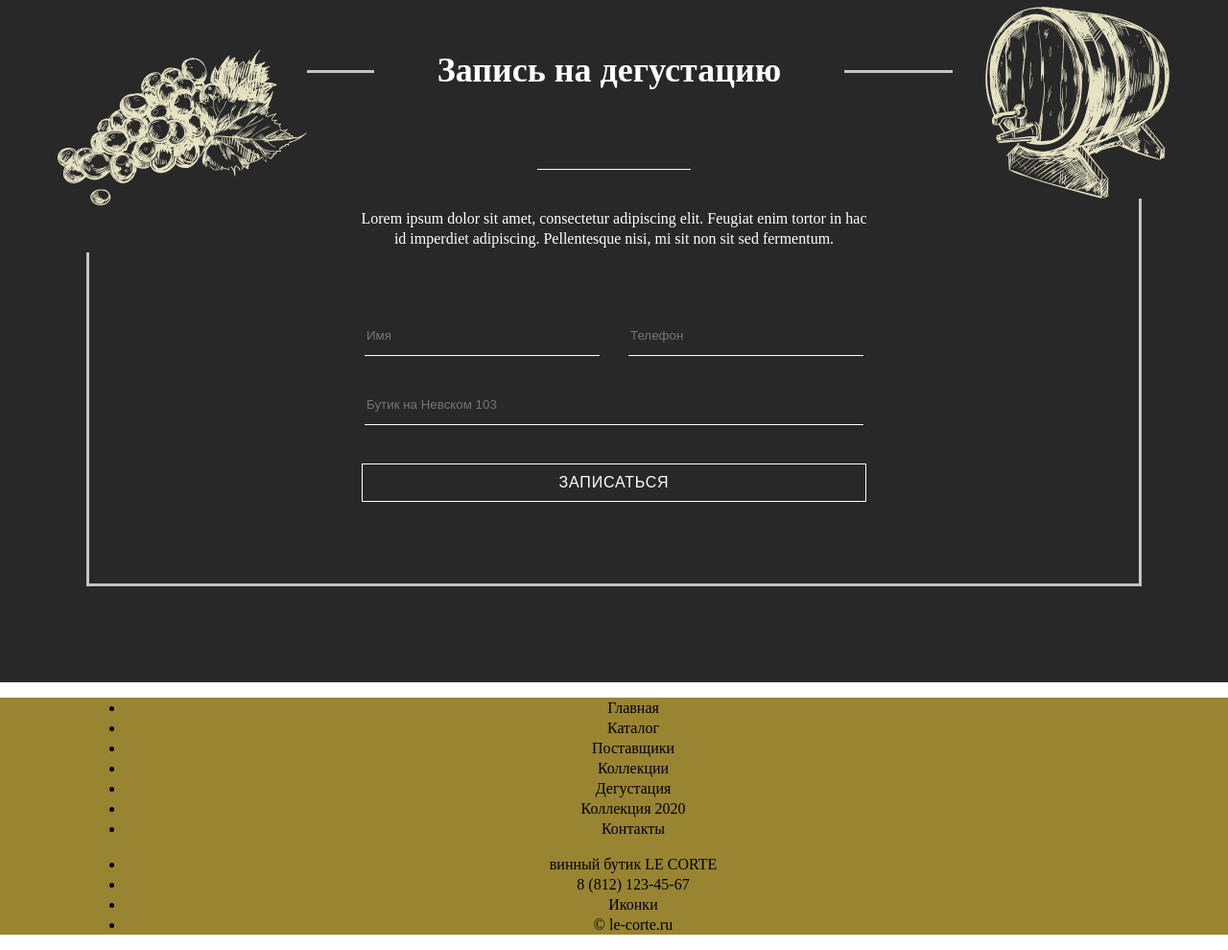
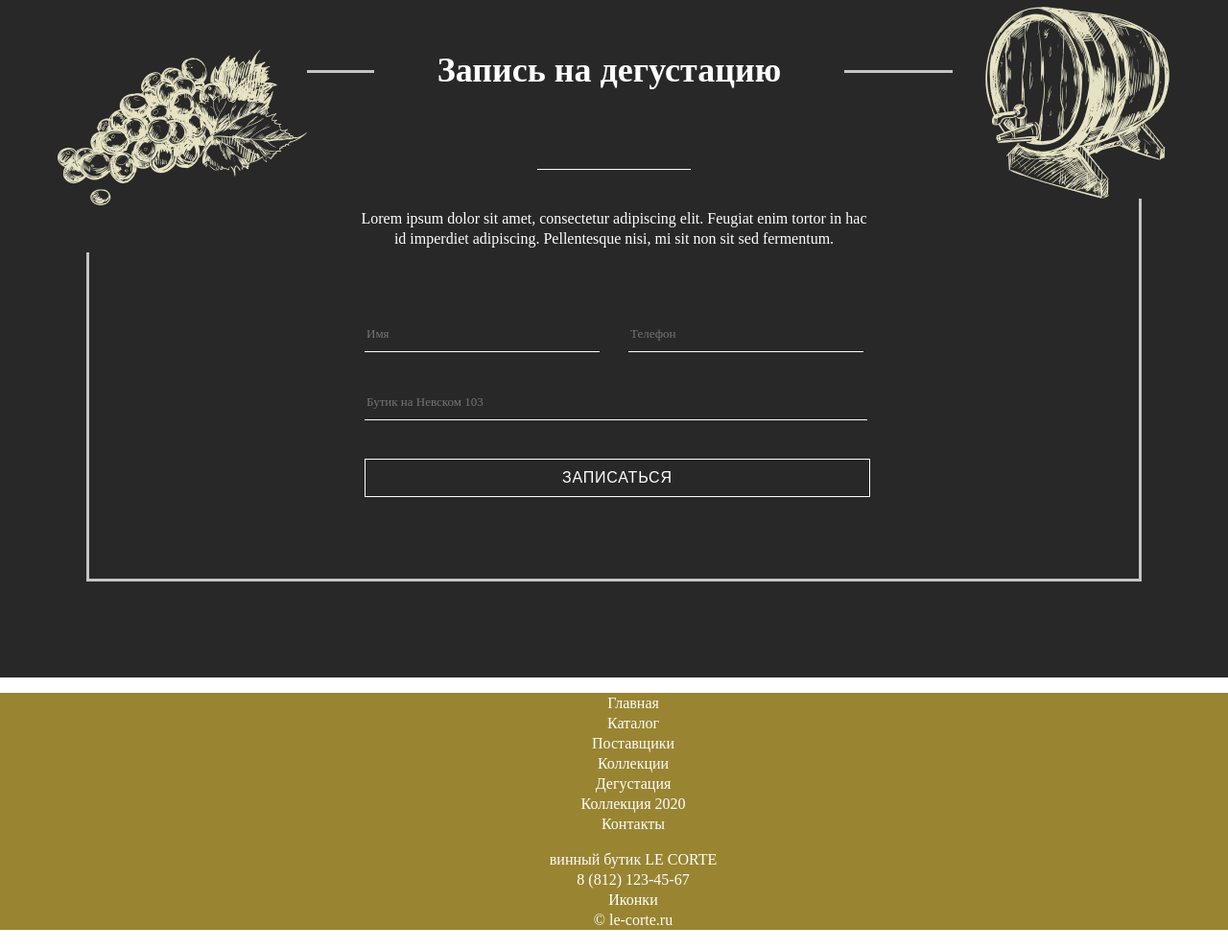
Before and after one commit to Dashazxcvbnm/wine, a website: page app/projectWinePige/WinePage.html in a window 1280 px wide. Shown: the part 2721-3711 px from the top of the page at 96% size. Drawn offline with Linux system fonts and the light colour scheme.

Commit message:
Внесены правки четвёртой секции

```diff
--- a/app/projectWinePige/WinePage.html
+++ b/app/projectWinePige/WinePage.html
@@ -40,7 +40,7 @@
         <section class="section section--second">
             <div class="content-container">
                 <div class="content-container__wrapper">
-            <h1 class="section-title section--second-title">
+            <h1 class="section__title section--second-title">
                 Лучший вкус, это вкус долголетнего вина
             </h1>
             <div class="border-line"></div>
@@ -89,15 +89,15 @@
                     </ul>
                     <ul class="text-list__items">
                         <li class="text-list__item-right">
-                            <span class="subtitle-text"><b>Colli Euganei Bianco Ca' Lustra 1980</b></span>
+                            <span class="subtitle-text">Colli Euganei Bianco Ca' Lustra 1980</span>
                             Красочная бутылка вина из Марселя
                         </li>
                         <li class="text-list__item-right">
-                            <span class="subtitle-text"><b>Colli Euganei Bianco Ca' Lustra 1980</b></span>
+                            <span class="subtitle-text">Colli Euganei Bianco Ca' Lustra 1980</span>
                             Красочная бутылка вина из Марселя
                         </li>
                         <li class="text-list__item-right">
-                            <span class="subtitle-text"><b>Colli Euganei Bianco Ca' Lustra 1980</b></span>
+                            <span class="subtitle-text">Colli Euganei Bianco Ca' Lustra 1980</span>
                             Красочная бутылка вина из Марселя
                         </li>
                     </ul>
@@ -125,11 +125,11 @@
         <section class="section section--fourth">
             <div class="content-container">
                   <div class="content-container__wrapper--section-fourth">
-                    <div><h1 class="section-title section--fourth-title">
+                    <div><h1 class="section__title section--fourth-title">
                     Запись на дегустацию
                     </h1></div>
-                    <div class="section-fourth-img"><img src="./Image/SectionFourthImgLeft.png"></div>
-                    <div class="section-fourth-img"><img src="./Image/SectionFourthImgRight.png"></div>
+                    <div class="section-fourth__img"><img src="./Image/SectionFourthImgLeft.png"></div>
+                    <div class="section-fourth__img"><img src="./Image/SectionFourthImgRight.png"></div>
                   </div>
                 <div class="content-container__wrapper">
                 <div class="border-line"></div>
@@ -138,39 +138,38 @@
                 Feugiat enim tortor in hac id imperdiet adipiscing.
                 Pellentesque nisi, mi sit non sit sed fermentum.
             </div>
-            <ul class="input-list__items">
-                <div class="input-name">
-                <li class="input-list__item"><input class="input-list__item--style" type="text" placeholder="Имя"></li>
-                <li class="input-list__item"><input class="input-list__item--style" type="text" placeholder="Телефон"></li></div>
-                <li class="input-list__item"><input class="input-list__item--style" type="text" placeholder="Бутик на Невском 103"></li>
-            </ul>
-            <button class="input-items__controls-button">записаться</button>
+            <form class="forms-input" action="" method="">
+              <div class="forms-input__wrapper">
+                <input class="form-input" type="text" placeholder="Имя">
+                <input class="form-input" type="tel" placeholder="Телефон">
+              </div>
+                <input class="form-input" type="text" placeholder="Бутик на Невском 103">
+                <button class="button">записаться</button>
+            </form>
                 </div>
             </div>
         </section>
 
         <footer class="footer">
             <div class="content-container">
-            <nav">
-                <ul>
-                    <li>Главная</li>
-                    <li>Каталог</li>
-                    <li>Поставщики</li>
-                    <li>Коллекции</li>
-                    <li>Дегустация</li>
-                    <li>Коллекция 2020</li>
-                    <li>Контакты</li>
+            <nav class="menu-list__footer">
+                <ul class="menu-list__footer-top-items">
+                    <li class="menu-list__footer-top-item"><a>Главная</a></li>
+                    <li class="menu-list__footer-top-item"><a>Каталог</a></li>
+                    <li class="menu-list__footer-top-item"><a>Поставщики</a></li>
+                    <li class="menu-list__footer-top-item"><a>Коллекции</a></li>
+                    <li class="menu-list__footer-top-item"><a>Дегустация</a></li>
+                    <li class="menu-list__footer-top-item"><a>Коллекция 2020</a></li>
+                    <li class="menu-list__footer-top-item"><a>Контакты</a></li>
+                </ul>
+                <ul class="menu-list__footer-under-items">
+                    <li class="menu-list__footer-under-item">винный бутик LE CORTE</li>
+                    <li class="menu-list__footer-under-item">8 (812) 123-45-67</li>
+                    <li class="menu-list__footer-under-item">Иконки</li>
+                    <li class="menu-list__footer-under-item">© le-corte.ru</li>
                 </ul>
             </nav>
-            <div>
-                <ul>
-                    <li>винный бутик LE CORTE</li>
-                    <li>8 (812) 123-45-67</li>
-                    <li>Иконки</li>
-                    <li>© le-corte.ru</li>
-                </ul>
             </div>
-        </div>
         </footer>
 
     </body>
--- a/app/projectWinePige/WinePige.css
+++ b/app/projectWinePige/WinePige.css
@@ -84,7 +84,7 @@ body {
     margin-bottom: 100px;
 }
 
-.section-title {
+.section__title {
     font-family: 'Playfair Display';
     font-size: 36px;
     color: rgb(255, 255, 255);
@@ -230,6 +230,7 @@ body {
     font-family: 'Playfair Display';
     font-size: 18px;
     line-height: 27px;
+    font-weight: bolder;
 }
 
 .section--fourth {
@@ -251,19 +252,19 @@ body {
     background-color: rgb(40, 40, 40);;
 }
 
-.section-fourth-img:nth-child(2) {
+.section-fourth__img:nth-child(2) {
     position: absolute;
     left: -30px;
     top: 60px;
 }
 
-.section-fourth-img:nth-child(3) {
+.section-fourth__img:nth-child(3) {
     position: absolute;
     left: 903px;
     top: 64px;
 }
 
-.input-list__items {
+.forms-input {
     margin: 0 auto;
     padding-left: 0;
     width: 520px;
@@ -271,24 +272,30 @@ body {
     list-style: none;
 }
 
-.input-list__item {
+.form-input {
     flex-basis: 50%;
-    border-bottom: 1px solid #FFFFFF;
     margin-bottom: 40px;
     font-size: 13px;
     font-family: 'Montserrat';
     padding-bottom: 10px;
+    background-color: rgb(40, 40, 40);
+    color: rgb(255, 255, 255);
+    border-top: none;
+    border-right: none;
+    border-bottom: 1px solid rgb(255, 255, 255);;
+    border-left: none;
+    width: 520px;
 }
 
-.input-list__item:nth-child(1) {
+.form-input:nth-child(1) {
     margin-right: 30px;
 }
 
-.input-name {
+.forms-input__wrapper{
     display: flex;
 }
 
-.input-items__controls-button {
+.button {
     margin-bottom: 85px;
     background: rgb(40, 40, 40);
     color: rgb(255, 255, 255);
@@ -307,15 +314,29 @@ body {
     padding-bottom: 80px;
 }
 
-.input-list__item--style  {
+/* .input-list__item--style  {
     background-color: rgb(40, 40, 40);
     border: none;
     color: rgb(255, 255, 255);
     width: 240px;
-}
+}  */
 
 .footer {
     background: rgb(153, 132, 49);
     text-align: center;
     min-height: auto;
+    color: rgb(255, 255, 255);
 }
+
+.menu-list__footer {
+    width: 921px;
+    margin: 0 auto;
+}
+
+.menu-list__footer-top-items {
+    list-style: none;
+}
+
+.menu-list__footer-under-items {
+    list-style: none;
+}
```
